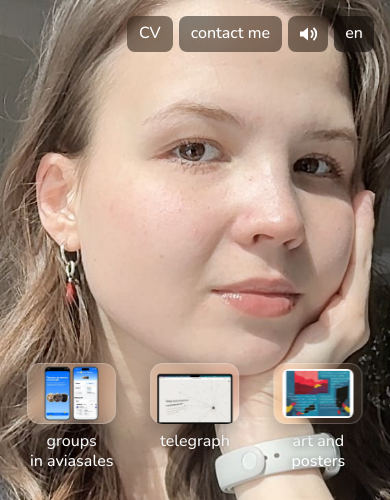
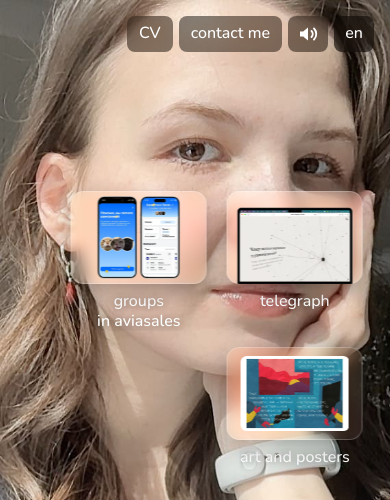
Before and after one commit to nizephyris/abalashova.ru, a plain HTML site: page index.html in a window 390 px wide. Both pictures are taken after a click on the button "creative projects". Shown: the top 500 px of the page. Drawn offline with nearby package versions, Linux system fonts and the light colour scheme.

Commit message:
Разместить крупные творческие карточки в два ряда справа на мобильном

```diff
--- a/index.html
+++ b/index.html
@@ -205,7 +205,7 @@
   }
   .folder.open .fan-item {
     opacity: 1;
-    transform: translate(calc(-50% + var(--x)), calc(-1 * var(--y))) rotate(var(--a));
+    transform: translate(calc(-50% + var(--x)), calc(-1 * var(--y))) rotate(var(--a)) scale(var(--fan-scale, 1));
     transition-delay: calc(var(--i) * 45ms);
   }
   .fan-item:focus-visible .fan-cover { transform: translateY(-.35em) scale(1.06); }
@@ -1792,7 +1792,8 @@
     trigger.focus();
   });
 
-  // Творческие проекты выровнены по папкам под ними.
+  // На телефоне творческие проекты стоят в два ряда справа у своей папки,
+  // на десктопе — выровнены по папкам под ними.
   // В остальных папках сохраняется раскладка по две обложки в ряд.
   function layoutFan(fan) {
     const items = [...fan.children], n = items.length;
@@ -1801,6 +1802,40 @@
     const pad = 12;
 
     fan.style.setProperty('--k', 1);
+    fan.style.setProperty('--fan-scale', 1);
+    if (folder.dataset.folder === 'folder3' && matchMedia('(max-width: 760px), (max-aspect-ratio: 4/5)').matches) {
+      const width = 8.5 * rem;
+      items.forEach(item => { item.style.width = width + 'px'; });
+      const heights = items.map(item => item.offsetHeight);
+      const stage = document.getElementById('stage').getBoundingClientRect();
+      const controls = document.querySelector('.top').getBoundingClientRect();
+      const folders = folder.parentElement.getBoundingClientRect();
+      const folderBox = folder.getBoundingClientRect();
+      const folderWidth = parseFloat(getComputedStyle(folder.querySelector('.f-body')).width);
+      const origin = fan.getBoundingClientRect();
+      const cols = Math.min(2, n), rows = Math.ceil(n / cols);
+      const colGap = 1.25 * rem, rowGap = rem, height = Math.max(...heights);
+      const left = Math.max(pad, stage.left + pad);
+      const right = Math.min(innerWidth - pad, stage.right - pad, folderBox.left + (folderBox.width + folderWidth) / 2);
+      const top = Math.max(pad, stage.top + pad, controls.bottom + rem), bottom = folders.top - 1.5 * rem;
+      const groupWidth = cols * width + (cols - 1) * colGap;
+      const groupHeight = rows * height + (rows - 1) * rowGap;
+      const scale = Math.max(0, Math.min(1, (right - left) / groupWidth, (bottom - top) / groupHeight));
+      const rowTop = bottom - groupHeight * scale;
+      fan.style.setProperty('--fan-scale', scale.toFixed(4));
+      items.forEach((item, i) => {
+        const row = Math.floor(i / cols), col = i % cols, inRow = Math.min(cols, n - row * cols);
+        const x = right - (inRow - 1 - col) * (width + colGap) * scale - width * scale / 2;
+        const y = rowTop + row * (height + rowGap) * scale;
+        item.style.setProperty('--x', (x - origin.left).toFixed(2) + 'px');
+        item.style.setProperty('--y', (origin.top - y - heights[i] * (1 + scale) / 2).toFixed(2) + 'px');
+        item.style.setProperty('--a', '0deg');
+      });
+      fan.style.setProperty('--h', (origin.top - rowTop + rem).toFixed(2) + 'px');
+      fan.style.setProperty('--bl', (right - groupWidth * scale - origin.left - rem).toFixed(2) + 'px');
+      fan.style.setProperty('--bw', (groupWidth * scale + 2 * rem).toFixed(2) + 'px');
+      return;
+    }
     const anchors = folder.dataset.folder === 'folder3' ? [...folder.parentElement.children] : [];
     if (anchors.length === n) {
       const bounds = anchors.map(anchor => {
```
